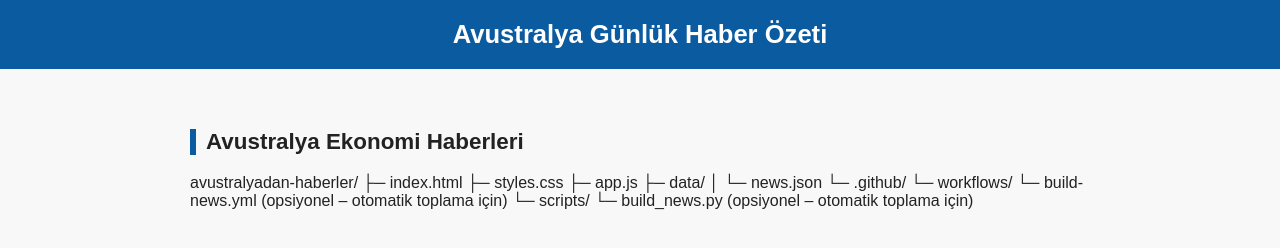
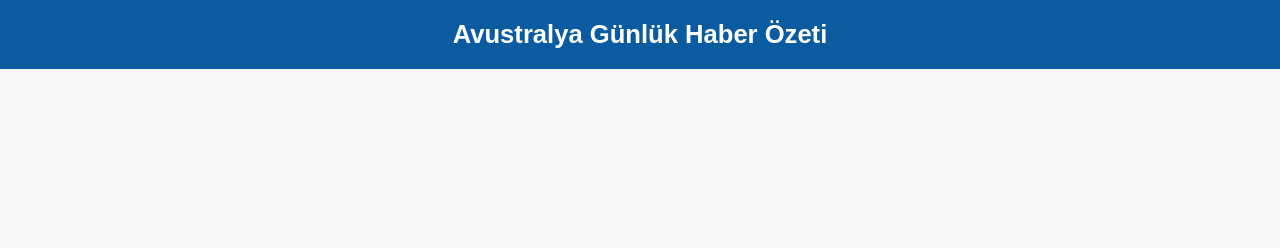
Before and after one commit to 69539286/avustralyadan-haberler, a plain HTML site: page index.html in a window 1280 px wide. Drawn offline with Linux system fonts and the light colour scheme.

Commit message:
Update index.html

```diff
--- a/index.html
+++ b/index.html
@@ -61,16 +61,3 @@
   <header>Avustralya Günlük Haber Özeti</header>
 
   <div class="container">
-
-    <!-- EKONOMİ -->
-    <h2>Avustralya Ekonomi Haberleri</h2>avustralyadan-haberler/
-├─ index.html
-├─ styles.css
-├─ app.js
-├─ data/
-│  └─ news.json
-└─ .github/
-   └─ workflows/
-      └─ build-news.yml   (opsiyonel – otomatik toplama için)
-└─ scripts/
-   └─ build_news.py       (opsiyonel – otomatik toplama için)
```
